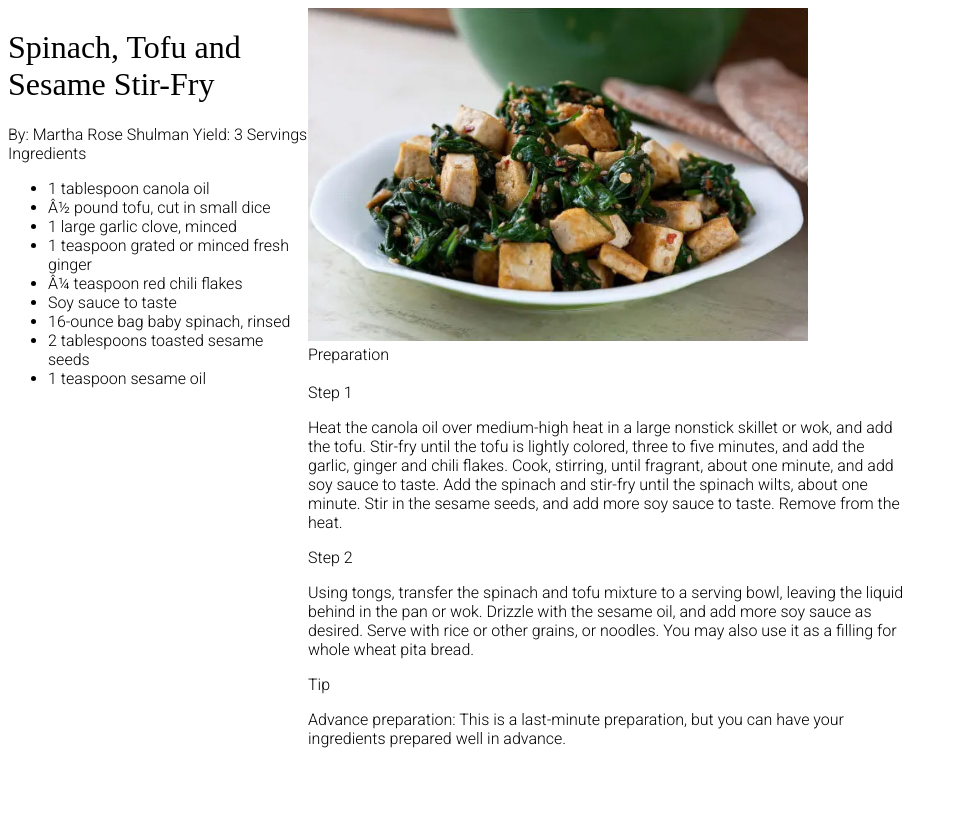
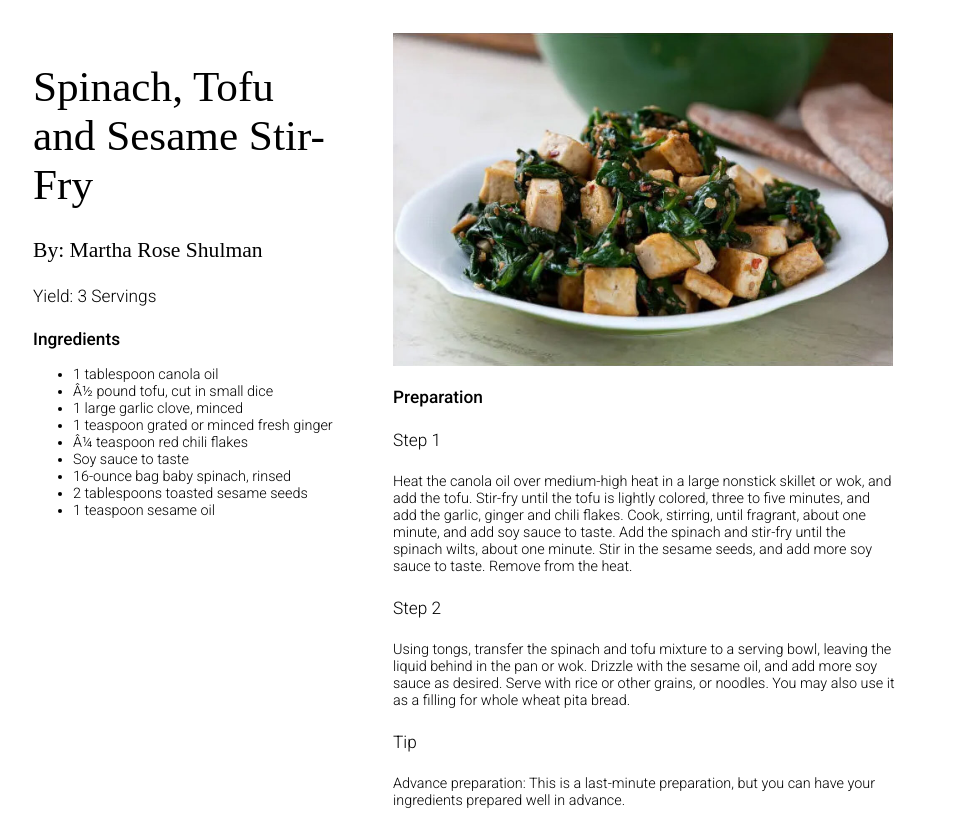
Before and after one commit to atgeorge2/exercise7, a plain HTML site: page index.html in a window 1280 px wide. Shown: the whole page, without its empty margins (0-956 px from the left). Before the commit the page ends 800 px from the top, so only its background shows below. Drawn offline with Linux system fonts and the light colour scheme; a web font is replaced by a local one.

Commit message:
formatting

```diff
--- a/index.html
+++ b/index.html
@@ -13,19 +13,34 @@
     <style>
       body {
         font-family: "Roboto", sans-serif;
-        font-weight: 300;
+        font-weight: 350;
         font-style: normal;
-      }
-      p {
+        font-size: 90%;
+        padding: 25px;
       }
       h1 {
         font-family: "Chicle", serif;
         font-weight: 400;
         font-style: normal;
+        font-size: 300%;
       }
       h2 {
+        font-family: "Chicle", serif;
+        font-weight: 400;
+        font-style: normal;
+        font-size: 150%;
       }
       h3 {
+        font-family: "Roboto", sans-serif;
+        font-weight: 500;
+        font-style: normal;
+        font-size: 120%;
+      }
+      h4 {
+        font-family: "Roboto", sans-serif;
+        font-weight: 300;
+        font-style: normal;
+        font-size: 120%;
       }
       #central {
         width: 1200px;
@@ -35,8 +50,8 @@
         float: left;
       }
       #containerB {
-        width: 50%;
-        padding-right: 25%;
+        width: 42%;
+        padding-right: 28%;
         float: right;
       }
     </style>
@@ -48,9 +63,15 @@
         <h1>
           Spinach, Tofu and Sesame Stir-Fry
         </h1>
+        <h2>
           By: Martha Rose Shulman
+        </h2>
+        <h4>
           Yield: 3 Servings
+        </h4>
+        <h3>
           Ingredients
+        </h3>
         <ul>
           <li>1 tablespoon canola oil</li>
           <li>½ pound tofu, cut in small dice</li>
@@ -65,19 +86,26 @@
       </div>
       <div id="containerB">
         <img src="recipe-photo-Enhanced-SR.jpg" alt="An image of a plat of spinach, tofu and sesame stir-fry" width="500px"> <br>
-        Preparation<br>
-        <br>
+        <h3>
+          Preparation
+        </h3>
+        <h4>
           Step 1
+        </h4>
         <p>
           Heat the canola oil over medium-high heat in a large nonstick skillet or wok, and add the tofu. Stir-fry until the tofu is lightly colored, three to five minutes, and add the garlic, ginger and chili flakes. Cook, stirring, until fragrant, about one minute, and add soy sauce to taste. Add the spinach and stir-fry until the spinach wilts, about one minute. Stir in the sesame seeds, and add more soy sauce to taste. Remove from the heat.
         </p>
 
+        <h4>
           Step 2
+        </h4>
         <p>
           Using tongs, transfer the spinach and tofu mixture to a serving bowl, leaving the liquid behind in the pan or wok. Drizzle with the sesame oil, and add more soy sauce as desired. Serve with rice or other grains, or noodles. You may also use it as a filling for whole wheat pita bread.
         </p>
 
+        <h4>
           Tip
+        </h4>
         <p>
           Advance preparation: This is a last-minute preparation, but you can have your ingredients prepared well in advance.
         </p>
```
Lines whose indentation alone changed are shown as unchanged.
